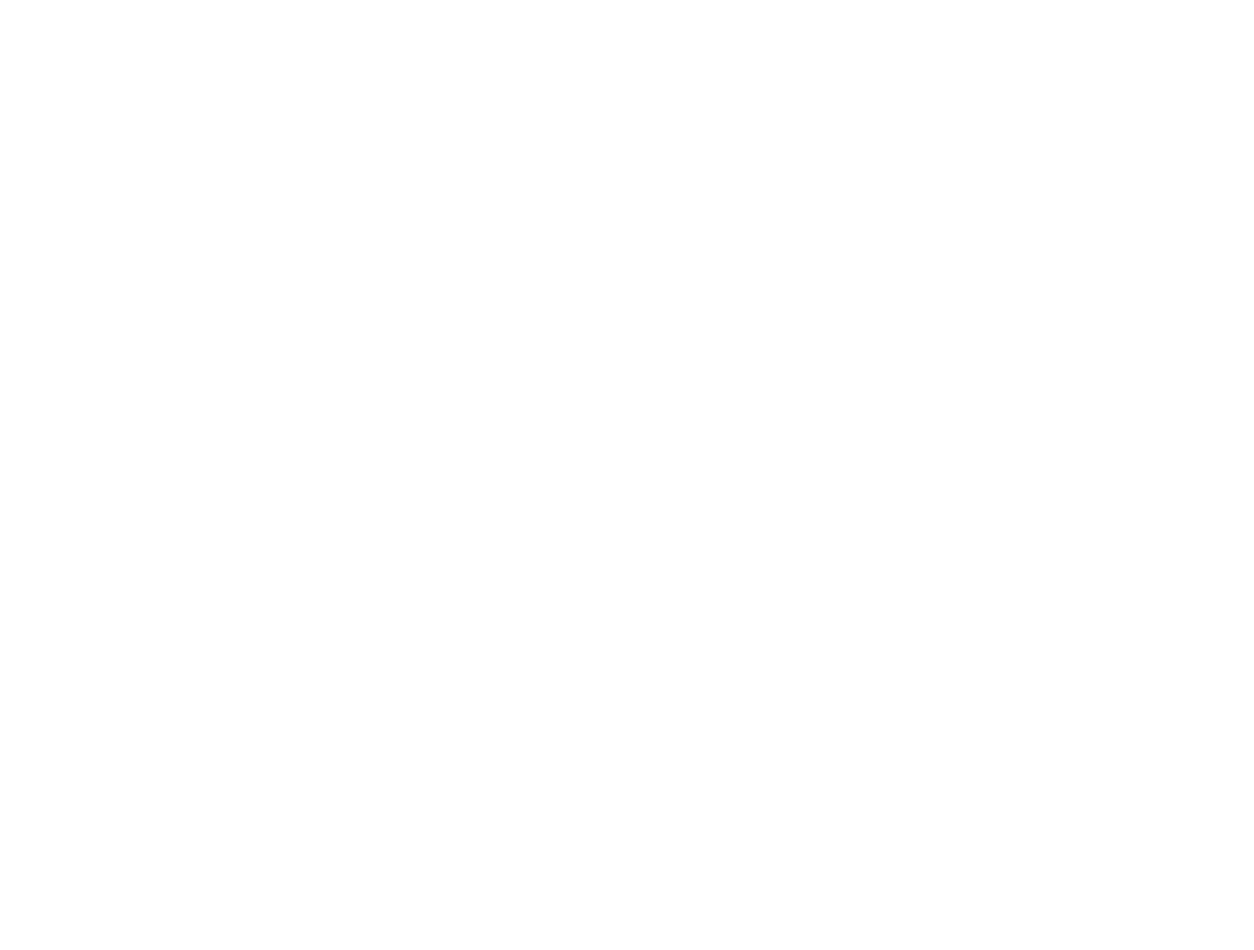
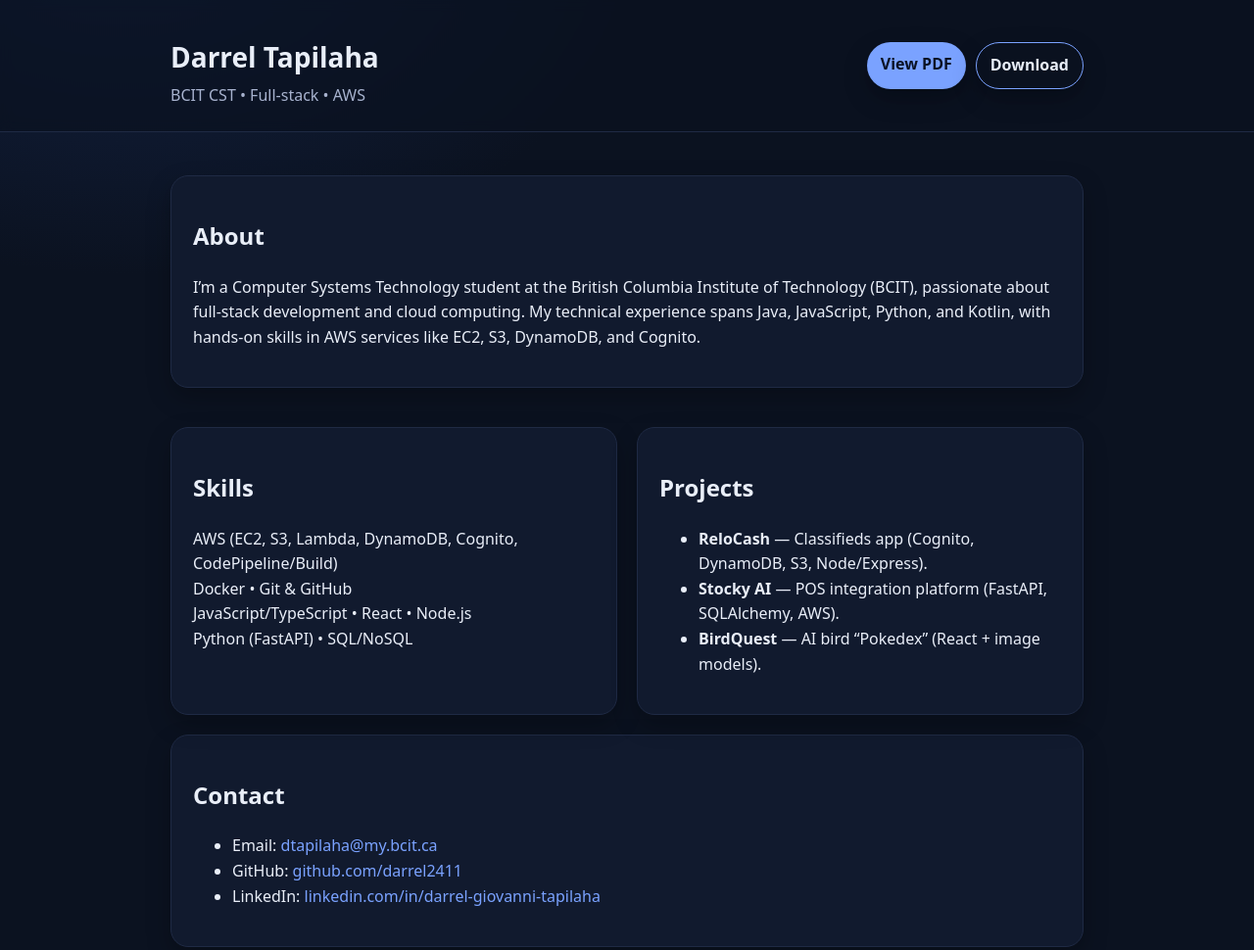
Before and after one commit to darrel2411/COMP4964-assignment4-resume, a plain HTML site: page index.html in a window 1280 px wide. Shown: the top 970 px of the page at 98% size. Before the commit the page ends 800 px from the top, so only its background shows below. Drawn offline with Linux system fonts and the light colour scheme.

Commit message:
Added content in the index.html file and created buildspec.yml for codeBuild

```diff
--- a/index.html
+++ b/index.html
@@ -1,14 +1,79 @@
-<!DOCTYPE html>
+<!doctype html>
 <html lang="en">
 
 <head>
-    <meta charset="UTF-8">
-    <meta name="viewport" content="width=device-width, initial-scale=1.0">
-    <title>Resume website</title>
+    <meta charset="utf-8" />
+    <meta name="viewport" content="width=device-width, initial-scale=1" />
+    <title>Darrel Tapilaha — Resume</title>
+    <link rel="stylesheet" href="style.css" />
+    <meta name="description" content="Resume site for Darrel Tapilaha — BCIT CST student focused on DevOps, AWS, and full-stack development." />
 </head>
 
 <body>
+    <header class="site-header">
+        <div class="container header-inner">
+            <div>
+                <h1 class="name">Darrel Tapilaha</h1>
+                <p class="tagline">BCIT CST • Full-stack • AWS</p>
+            </div>
+            <nav class="header-actions">
+                <a class="btn" href="assets/Resume Darrel Tapilaha.pdf" target="_blank" rel="noopener">View PDF</a>
+                <a class="btn btn-outline" href="assets/Resume Darrel Tapilaha.pdf" download>Download</a>
+            </nav>
+        </div>
+    </header>
 
+    <main class="container">
+        <section class="card">
+            <h2>About</h2>
+            <p>
+                I’m a Computer Systems Technology student at the British Columbia Institute of Technology (BCIT), passionate about full-stack development and
+                cloud computing. My technical experience spans Java, JavaScript, Python, and Kotlin, with hands-on skills in AWS services like EC2, S3,
+                DynamoDB, and Cognito.
+            </p>
+        </section>
+        <section class="grid">
+            <div class="card">
+                <h2>Skills</h2>
+                <ul class="pill-list">
+                    <li>AWS (EC2, S3, Lambda, DynamoDB, Cognito, CodePipeline/Build)</li>
+                    <li>Docker • Git & GitHub</li>
+                    <li>JavaScript/TypeScript • React • Node.js</li>
+                    <li>Python (FastAPI) • SQL/NoSQL</li>
+                </ul>
+            </div>
+
+            <div class="card">
+                <h2>Projects</h2>
+                <ul class="list">
+                    <li><strong>ReloCash</strong> — Classifieds app (Cognito, DynamoDB, S3, Node/Express).</li>
+                    <li><strong>Stocky AI</strong> — POS integration platform (FastAPI, SQLAlchemy, AWS).</li>
+                    <li><strong>BirdQuest</strong> — AI bird “Pokedex” (React + image models).</li>
+                </ul>
+            </div>
+        </section>
+
+        <section class="card">
+            <h2>Contact</h2>
+            <ul class="contact">
+                <li>Email: <a href="mailto:dtapilaha@my.bcit.ca">dtapilaha@my.bcit.ca</a></li>
+                <li>GitHub: <a href="https://github.com/darrel2411" target="_blank" rel="noopener">github.com/darrel2411</a></li>
+                <li>LinkedIn: <a href="https://www.linkedin.com/in/darrel-giovanni-tapilaha" target="_blank"
+                        rel="noopener">linkedin.com/in/darrel-giovanni-tapilaha</a></li>
+            </ul>
+            <!-- <p class="note">This site deploys automatically with AWS CodePipeline → CodeBuild → S3.</p> -->
+        </section>
+    </main>
+
+    <footer class="site-footer">
+        <div class="container">
+            <small>© <span id="year"></span> Darrel Tapilaha</small>
+        </div>
+    </footer>
+
+    <script>
+        document.getElementById('year').textContent = new Date().getFullYear();
+    </script>
 </body>
 
 </html>
--- a/style.css
+++ b/style.css
@@ -0,0 +1,92 @@
+/* ---- Base ---- */
+:root {
+  --bg: #0b1220;
+  --panel: #111a2e;
+  --text: #e9eef8;
+  --muted: #a8b3cf;
+  --accent: #7aa2ff;
+  --border: #1f2a44;
+  --shadow: 0 10px 25px rgba(0,0,0,.25);
+  --radius: 18px;
+}
+
+* { box-sizing: border-box; }
+html, body { height: 100%; }
+body {
+  margin: 0;
+  font-family: system-ui, -apple-system, Segoe UI, Roboto, Helvetica, Arial, sans-serif;
+  color: var(--text);
+  background: radial-gradient(1200px 800px at 10% -10%, #132243 0%, var(--bg) 45%) no-repeat,
+              var(--bg);
+  line-height: 1.6;
+}
+
+a { color: var(--accent); text-decoration: none; }
+a:hover { text-decoration: underline; }
+
+.container {
+  max-width: 980px;
+  margin: 0 auto;
+  padding: 24px;
+}
+
+/* ---- Header ---- */
+.site-header {
+  border-bottom: 1px solid var(--border);
+  position: sticky;
+  top: 0;
+  backdrop-filter: blur(6px);
+  background: rgba(11,18,32,.7);
+  z-index: 10;
+}
+.header-inner {
+  display: flex;
+  align-items: center;
+  justify-content: space-between;
+  gap: 16px;
+}
+.name { margin: 12px 0 4px; font-size: 28px; }
+.tagline { margin: 0; color: var(--muted); }
+
+.header-actions { display: flex; gap: 10px; }
+.btn {
+  display: inline-block;
+  padding: 10px 14px;
+  border-radius: 999px;
+  background: var(--accent);
+  color: #0a1225;
+  font-weight: 600;
+  box-shadow: var(--shadow);
+}
+.btn:hover { filter: brightness(1.05); }
+.btn-outline {
+  background: transparent;
+  border: 1px solid var(--accent);
+  color: var(--text);
+}
+
+/* ---- Cards / Layout ---- */
+.card {
+  background: var(--panel);
+  border: 1px solid var(--border);
+  border-radius: var(--radius);
+  padding: 22px;
+  box-shadow: var(--shadow);
+  margin-top: 20px;
+}
+
+.grid {
+  display: grid;
+  grid-template-columns: 1fr 1fr;
+  gap: 20px;
+  margin-top: 20px;
+}
+@media (max-width: 800px) {
+  .grid { grid-template-columns: 1fr; }
+}
+
+/* ---- Lists ---- */
+.pill-list { list-style: none; padding: 0; margin: 0; }
+.pill-list li {
+  display: inl
+}
```
Also changed, not shown: 1 other file.
